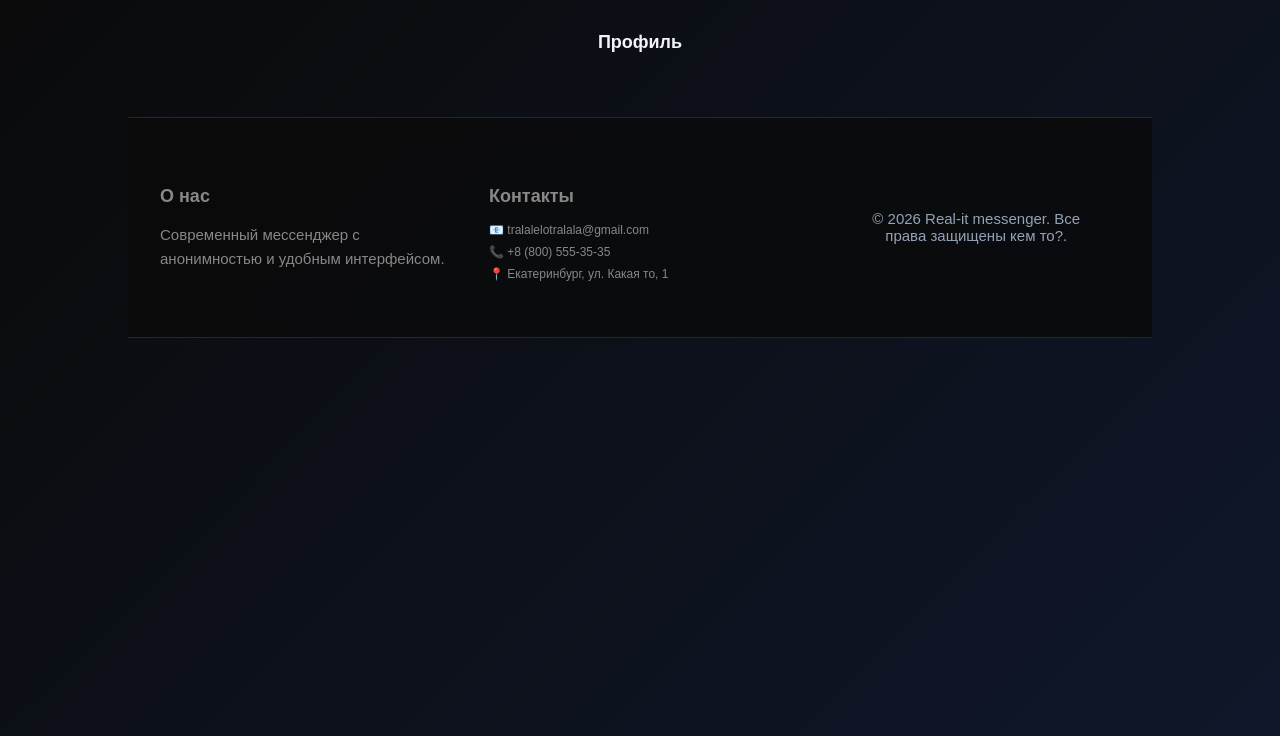
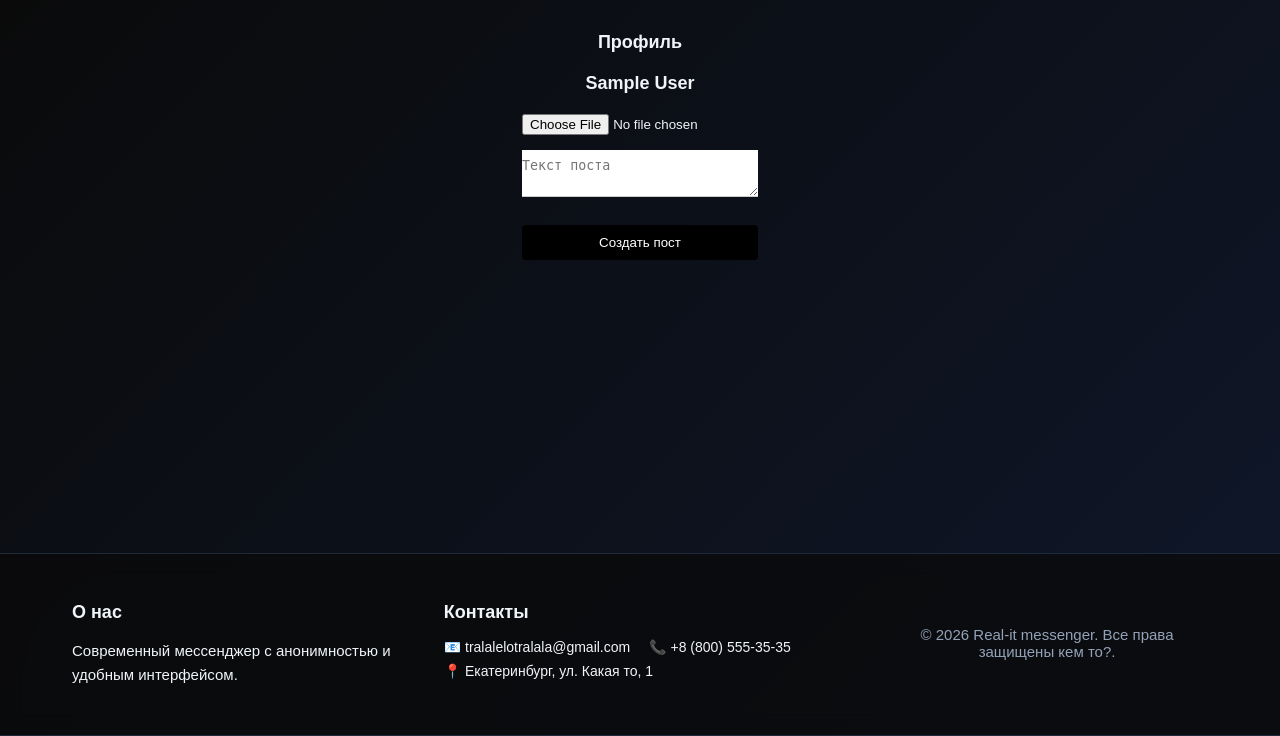
Before and after one commit to Wobir/Python4_GitHub_Project, a Flask app: page /profile/ in a window 1280 px wide. Shown: the part 64-800 px from the top of the page. Run offline with Flask 3, Linux system fonts and the light colour scheme; the visitor is signed in with stand-in values (Sample User, id 1); data comes from the database, SQL or seed files in the repository; data that the repository does not hold is empty; some libraries are stand-ins or nearby versions.

Commit message:
Сделали возможнолсть отправлять посты и переделали базу данных

```diff
--- a/forms.py
+++ b/forms.py
@@ -1,10 +1,11 @@
 from flask_wtf import FlaskForm
+from flask_wtf.file import FileField
 from wtforms import StringField, SubmitField, PasswordField, EmailField, TextAreaField
 from wtforms.validators import DataRequired, Length, EqualTo
 
 class RegForm(FlaskForm):
     name = StringField("Name", validators=[DataRequired()], render_kw={"placeholder": "Имя пользователя"})
-    email = EmailField("Email", validators=[DataRequired()], render_kw={"placeholder": "Электронная почта"})
+    #email = EmailField("Email", validators=[DataRequired()], render_kw={"placeholder": "Электронная почта"})
     password = PasswordField("Password", validators=[DataRequired(), Length(min=6, max=20)], render_kw={"placeholder": "Пароль"})
     confirm_password = PasswordField("Confirm", validators=[DataRequired(), EqualTo("password")], render_kw={"placeholder": "Повтор пароля"})
     submit = SubmitField(render_kw={"value":"Зарегистрироваться"})
@@ -12,6 +13,7 @@ class AuthForm(FlaskForm):
     name = StringField("Name", validators=[DataRequired()], render_kw={"placeholder": "Имя пользователя или электронная почта"})
     password = PasswordField("Password", validators=[DataRequired(), Length(min=6, max=20)], render_kw={"placeholder": "Пароль"})
     submit = SubmitField(render_kw={"value":"Войти"})
-class CreatePostForm():
-    text = TextAreaField("Text", validators=[DataRequired(), Length(max=500)], render_kw={"placeholder":"Текст поста"})
+class CreatePostForm(FlaskForm):
+    image = FileField("PostContent" )
+    text = TextAreaField("Text", render_kw={"placeholder":"Текст поста"})
     submit = SubmitField(render_kw={"value": "Создать пост"})
--- a/main.py
+++ b/main.py
@@ -4,8 +4,20 @@ from forms import RegForm, AuthForm, CreatePostForm
 from flask_sqlalchemy import SQLAlchemy
 from datetime import datetime, timedelta
 from modules import *
+import bcrypt
+import os
+
+def hash_password(password : str):
+    salt = bcrypt.gensalt(rounds=14)
+    hashed = bcrypt.hashpw(password.encode("utf-8"), salt)
+    return hashed.decode("utf-8")
+
+def verify_password(password_input : str, hashed_password : str):
+    return bcrypt.checkpw(password_input.encode("utf-8"), hashed_password.encode("utf-8"))
 
 
+
+check_db()
 
 @app.route("/base/")
 def base():
@@ -17,17 +29,16 @@ def reg():
     reg_form = RegForm()
     if reg_form.validate_on_submit():
         if request.method == "POST":
-            check_db()
+
             name = request.form.get("name")
             password = request.form.get("password")
-            email = request.form.get("email")
-            if find_user_by_name(name) or find_user_by_email(email): #Users.query.filter_by(name = name).first() or Users.query.filter_by(email = email).first():
-                message = "Пользователь с таким именем и почтой уже зарегестрирован"
+            #email = request.form.get("email")
+            if find_user_by_name(name): #Users.query.filter_by(name = name).first() or Users.query.filter_by(email = email).first():
+                message = "Пользователь с таким лоигном уже зарегестрирован"
                 return render_template("reg.html", form = reg_form, message = message)
             new_user = Users(
                 name = name,
-                email = email,
-                password = password
+                password = hash_password(password)
             )
             create_user(new_user)
     return render_template("reg.html", form = reg_form)
@@ -35,7 +46,6 @@ def reg():
 @app.route("/login/", methods = ["POST", "GET"])
 def auth():
     if "user_name" in session:
-        print("user_name" in session)
         return redirect(url_for("profile"))
     auth_form = AuthForm()
     if auth_form.validate_on_submit():
@@ -45,7 +55,7 @@ def auth():
             user = find_user_by_name(name)
             if not user:
                 user = find_user_by_email(name)
-            if user and user.password == password:
+            if user and verify_password(password, user.password):
                 session["user_id"] = user.id
                 session["user_name"] = user.name
                 return redirect(url_for("index"))
@@ -54,11 +64,27 @@ def auth():
                 return render_template("auth.html", form = auth_form, error = error)
     return render_template ("auth.html", form = auth_form)
 
-@app.route("/profile/")
+@app.route("/profile/", methods = ["POST", 'GET'])
 def profile():
+    form = CreatePostForm()
     user = find_user_by_name(session["user_name"])
-    return render_template("profile.html", user = user)
+    if request.method == "POST":
+        text = request.form.get("text")
+        image = request.files["image"]
+        if not text and not image:
+            return render_template("profile.html", user = user, form = form, message = "Пост не создан так как нечего создавать")
+        if text:
+            create_post(id = session["user_id"], text=text)
+        elif image:
+            filename = session["user_name"] +"."+ image.filename.split(".")[-1]
+            image.save(os.path.join(app.config["UPLOAD_FOLDER"], filename))
+            create_post(id = session["user_id"], image = filename)
+    return render_template("profile.html", user = user, form = form)
 
+@app.route("/news/")
+def news():
+    posts = find_all_posts()
+    return render_template("news.html", posts = posts)
 
 @app.route('/')
 def index():
--- a/models.py
+++ b/models.py
@@ -21,39 +21,58 @@ def init_db():
                 "id"	INTEGER NOT NULL,
                 "name"	TEXT NOT NULL UNIQUE,
                 "password_hashed"	TEXT NOT NULL,
-                "email"	TEXT NOT NULL UNIQUE,
+                "email"	TEXT DEFAULT NULL UNIQUE,
+                "real_name" TEXT DEFAULT NULL,
+                "date_created" TEXT DEFAULT (DATETIME('now', 'localtime')),
+                "logo_url" TEXT DEFAULT NULL,
                 PRIMARY KEY("id" AUTOINCREMENT)
                 );""")
     cur.execute("""
                 CREATE TABLE "posts" (
                     "id"	INTEGER NOT NULL,
-                    "text"	TEXT,
-                    "content"	TEXT,
-                    "date"	INTEGER,
+                    "text"	TEXT DEFAULT NULL,
+                    "content"	TEXT DEFAULT NULL,
+                    "date"	TEXT DEFAULT (DATETIME('now', 'localtime')),
                     "user_id"	INTEGER,
                     PRIMARY KEY("id" AUTOINCREMENT),
                     FOREIGN KEY("user_id") REFERENCES "users"("id")
                 );
                 """)
+    cur.execute("""
+                CREATE TABLE "post_likes"(
+                    "user_id" INTEGER NOT NULL,
+                    "post_id" INTEGER NOT NULL,
+                    "date_liked" TEXT DEFAULT(DATETIME('now', 'localtime')),
+                    PRIMARY KEY("user_id", "post_id"),
+                    FOREIGN KEY("user_id") REFERENCES "users"("id") ON DELETE CASCADE,
+                    FOREIGN KEY("post_id") REFERENCES "posts"("id") ON DELETE CASCADE
+                );
+                """)
 class Users():
-    def __init__(self, name, password, email, id = 0):
+    def __init__(self, name, password,
+                 email = "NULL", id = 0,
+                 real_name = "NULL", date_created ="NULL",
+                 logo_url = "NULL"):
         self.id = id
         self.name = name
+        self.real_name= real_name
         self.password = password
+        self.date_created = date_created
         self.email = email
+        self.logo_url = logo_url
 
 class Posts():
-    def __init__(self,user_id, id = 0, text = None, content = None, date = None):
+    def __init__(self,user_id, id = 0, text = None, image = None, date = None):
         self.id = id
         self.user_id = user_id
         self.text = text
-        self.content = content
+        self.image = image
         self.date = date
 
 def create_user(user: Users):
     db = connect_to_db()
     cur = db.cursor()
-    query = f"INSERT INTO users(name, password_hashed, email) VALUES ('{user.name}', '{user.password}', '{user.email}')"
+    query = f"INSERT INTO users(name, password_hashed) VALUES ('{user.name}', '{user.password}')"
     cur.execute(query)
     db.commit()
     db.close()
@@ -64,9 +83,9 @@ def find_user_by_name(name):
     cur.execute(f"SELECT * FROM users WHERE name='{name}'")
     result = cur.fetchone()
     db.close()
-    if result is None or result == False:
+    if result is None:
         return False
-    return Users(*result)
+    return Users(id = result[0], name = result[1], password=result[2])
 
 def find_user_by_email(email):
     db = connect_to_db()
@@ -78,3 +97,28 @@ def find_user_by_email(email):
         return False
 
     return Users(*result)
+
+def create_post(id = None,text = None, image = None):
+    db = connect_to_db()
+    cur = db.cursor()
+    query = f"INSERT INTO posts(user_id, text, content) VALUES (?, ?, ?)"
+    cur.execute(query, (id, text, image))
+    db.commit()
+    db.close()
+
+def find_all_posts():
+    db = connect_to_db()
+    cur = db.cursor()
+    cur.execute("SELECT * FROM posts")
+    result = cur.fetchall()
+    db.close()
+    posts = list()
+    for r in result:
+        posts.append(Posts(
+            id = r[0],
+            text = r[1],
+            image = r[2],
+            date= r[3],
+            user_id= r[4]
+        ))
+    return posts
--- a/modules.py
+++ b/modules.py
@@ -3,4 +3,5 @@ from flask import Flask
 
 app = Flask(__name__, template_folder='templates', static_folder='static')
 app.config["SQLALCHEMY_DATABASE_URI"] = "sqlite:///db.db"
+app.config["UPLOAD_FOLDER"] = "static/user_content/"
 app.secret_key = 'asdasd'
--- a/static/css/main.css
+++ b/static/css/main.css
@@ -67,15 +67,6 @@ input[type="submit"] {
     margin-top: 10px;
 }
 
-footer {
-    width: 80%;
-    margin: 50px auto;
-    border-top: 1px solid #eee;
-    padding-top: 20px;
-    font-size: 12px;
-    color: #888;
-}
-
 footer ul {
     list-style: none;
     padding: 0;
@@ -133,7 +124,11 @@ a {
 
 
 .footer {
-    margin-top: 64px;
+    position: absolute;
+    left: 0;
+    bottom: 0;
+    width: 100%;
+    margin: 0;
     background: rgba(10, 10, 10, 0.8);
     backdrop-filter: blur(12px);
     border-bottom: 1px solid #1e293b;
--- a/templates/profile.html
+++ b/templates/profile.html
@@ -1,12 +1,35 @@
 {% extends "base.html" %}
 
-{% block title %}Регистрация{% endblock %}
+{% block title %}Профиль{% endblock %}
 
 {% block content %}
 <div class="auth-container">
     <h2>Профиль</h2>
-    {{user.name}}
-    {{user.email}}
+    <h2>{{user.name}}</h2>
+</div>
 
+
+
+<div class="post-creation">
+    {%if message%}
+        <h1>{{message}}</h1>
+    {%endif%}
+    <form method="POST" enctype = "multipart/form-data">
+
+        <div class="field-group">
+            {{ form.image() }}
+            {% for error in form.image.errors %}
+                <span class="error-msg">{{ error }}</span>
+            {% endfor %}
+        </div>
+        <div class="field-group">
+            {{ form.text() }}
+            {% for error in form.text.errors %}
+                <span class="error-msg">{{ error }}</span>
+            {% endfor %}
+        </div>
+
+        {{ form.submit() }}
+    </form>
 </div>
 {% endblock %}
--- a/templates/reg.html
+++ b/templates/reg.html
@@ -18,12 +18,6 @@
             {% endfor %}
         </div>
 
-        <div class="field-group">
-            {{ form.email() }}
-            {% for error in form.email.errors %}
-                <span class="error-msg">{{ error }}</span>
-            {% endfor %}
-        </div>
 
         <div class="field-group">
             {{ form.password() }}
```
Also changed, not shown: templates/news.html (added, +18 -0 lines), static/user_content/сдесь файлы пользователей.txt (added), 1 other file.
